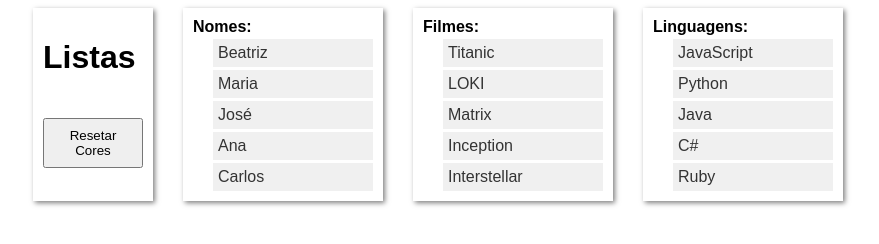
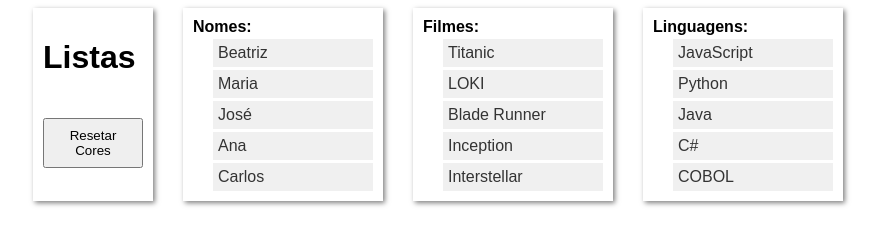
Before and after one commit to leandromesq/Exercicio1, a plain HTML site: page index.html in a window 1280 px wide. Shown: the whole page, without its empty margins (5-884 px from the left). Drawn offline with Linux system fonts and the light colour scheme.

Commit message:
alterando filme e linguagem

```diff
--- a/index.html
+++ b/index.html
@@ -25,7 +25,7 @@
         <ul id="listaFilmes">
             <li>Titanic</li>
             <li>LOKI</li>
-            <li>Matrix</li>
+            <li>Blade Runner</li>
             <li>Inception</li>
             <li>Interstellar</li>
         </ul>
@@ -37,7 +37,7 @@
             <li>Python</li>
             <li>Java</li>
             <li>C#</li>
-            <li>Ruby</li>
+            <li>COBOL</li>
         </ul>
     </div>
 
```
